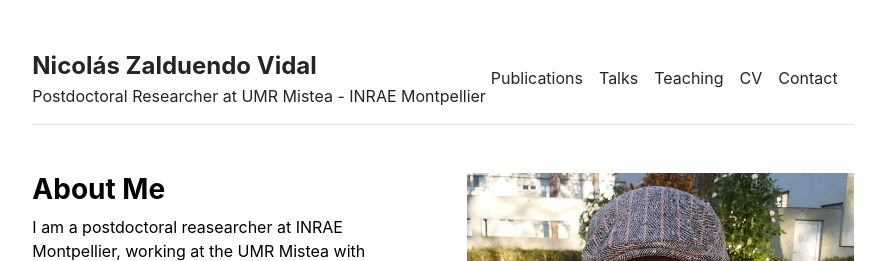
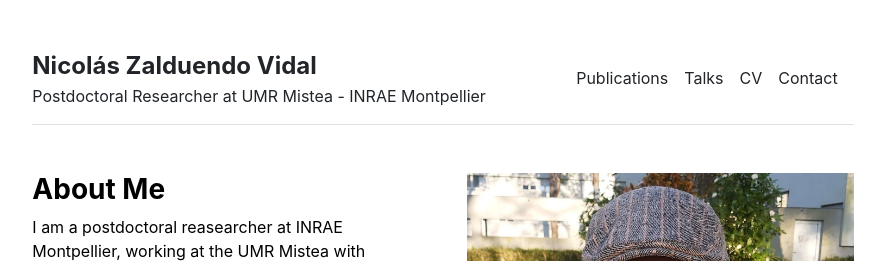
Before and after one commit to nzalduendo/nzalduendo.github.io, a Jekyll site: the page built from index.md, in a window 1280 px wide. Shown: the top 261 px of the page, without its empty margins (197-1082 px from the left). Built offline with Jekyll 4.4.1, drawn with Linux system fonts in a browser that asks for light colours.

Commit message:
Update settings.yml

```diff
--- a/_data/settings.yml
+++ b/_data/settings.yml
@@ -1,7 +1,6 @@
 menu:
 - {name: 'Publications', url: '/publications'}
 - {name: 'Talks', url: '/talks'}
-- {name: 'Teaching', url: '/teaching'}
 - {name: 'CV', url: '/cv'}
 - {name: 'Contact', url: '/contact'}
 
```
